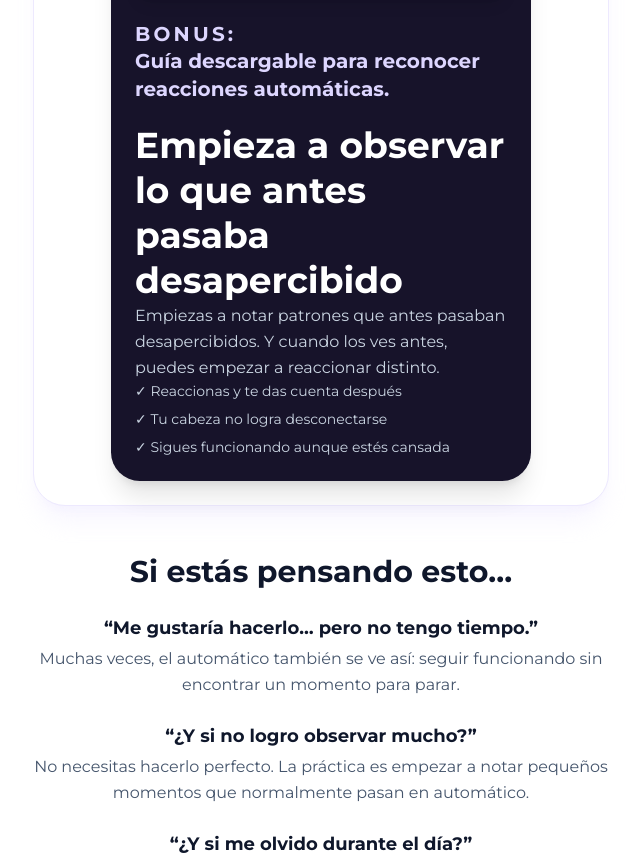
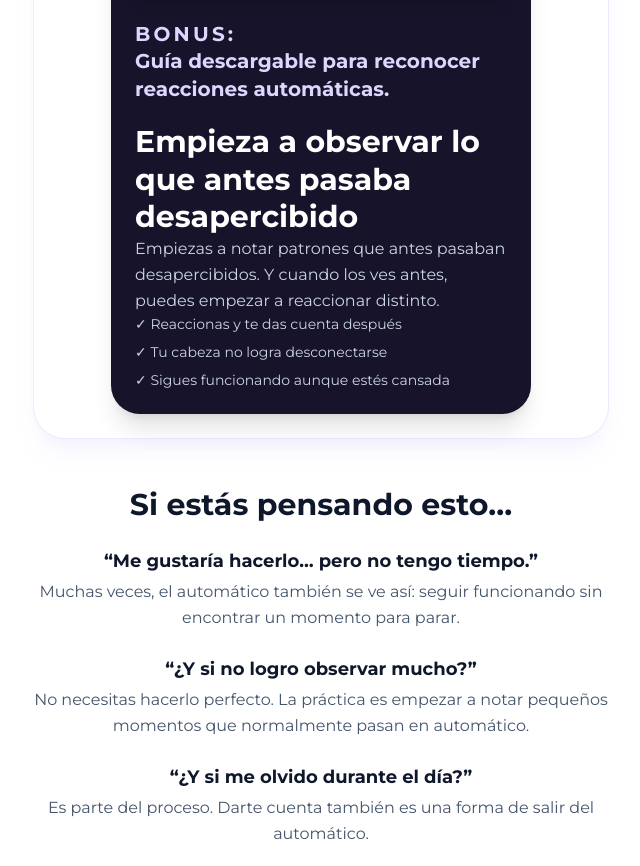
Before and after one commit to cursossolange/despierta-72h, a React (Vite) app: page / in a window 1280 px wide. Shown: the part 4760-5626 px from the top of the page, without its empty margins (319-959 px from the left). Built offline with nearby package versions, Linux system fonts and the light colour scheme; no server answers.

Commit message:
Update LandingPage.tsx

```diff
--- a/src/components/LandingPage.tsx
+++ b/src/components/LandingPage.tsx
@@ -432,7 +432,7 @@ Al escribir lo que observaste, empiezas a reconocer patrones automáticos con m
   Guía descargable para reconocer reacciones automáticas.
 </span>
                   </p>
-                  <h3 className="text-3xl md:text-4xl font-black leading-tight text-white">
+                  <h3 className="text-2xl md:text-3xl font-black leading-tight text-white">
                     Empieza a observar lo que antes pasaba desapercibido
                   </h3>
                 </div>
```
